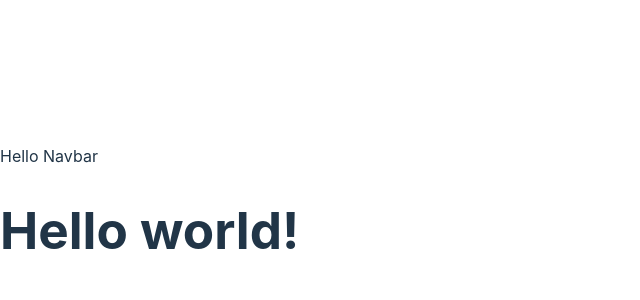
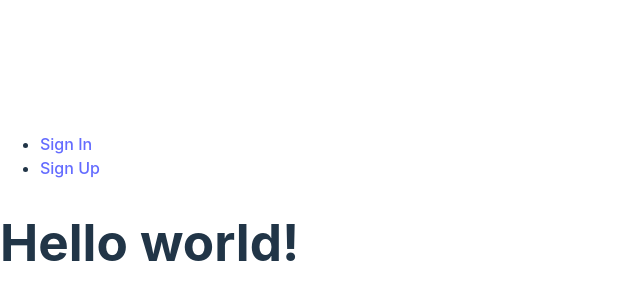
Before and after one commit to Sleeper9235/react-jwt-auth-template, a React (Vite) app: page / in a window 1280 px wide. Shown: the part 190-490 px from the top of the page, without its empty margins (0-640 px from the left). Built offline with nearby package versions, Linux system fonts and the light colour scheme; the HTML template or start-up script is replaced by a standard one.

Commit message:
conditional navbar rendered

```diff
--- a/package.json
+++ b/package.json
@@ -10,6 +10,7 @@
     "preview": "vite preview"
   },
   "dependencies": {
+    "js-cookie": "^3.0.5",
     "react": "^18.3.1",
     "react-dom": "^18.3.1",
     "react-router-dom": "^6.25.1"
--- a/src/components/NavBar/NavBar.jsx
+++ b/src/components/NavBar/NavBar.jsx
@@ -1,7 +1,23 @@
+import { Link } from 'react-router-dom'
+
 const NavBar = ({ user }) => {
     return (
       <>
-        <p>Hello Navbar</p>
+        { user ? (
+            <nav>
+                <ul>
+                    <li><Link to="/">Home</Link></li>
+                    <li><Link to="">Sign Out</Link></li>
+                </ul>
+            </nav>
+        ) : (
+            <nav>
+                <ul>
+                    <li><Link to="/signin">Sign In</Link></li>
+                    <li><Link to="/signup">Sign Up</Link></li>
+                </ul>
+            </nav>)
+        }
       </>
     )
   }
```
Also changed, not shown: 1 other file (tests, documents, lock files or other folders).
